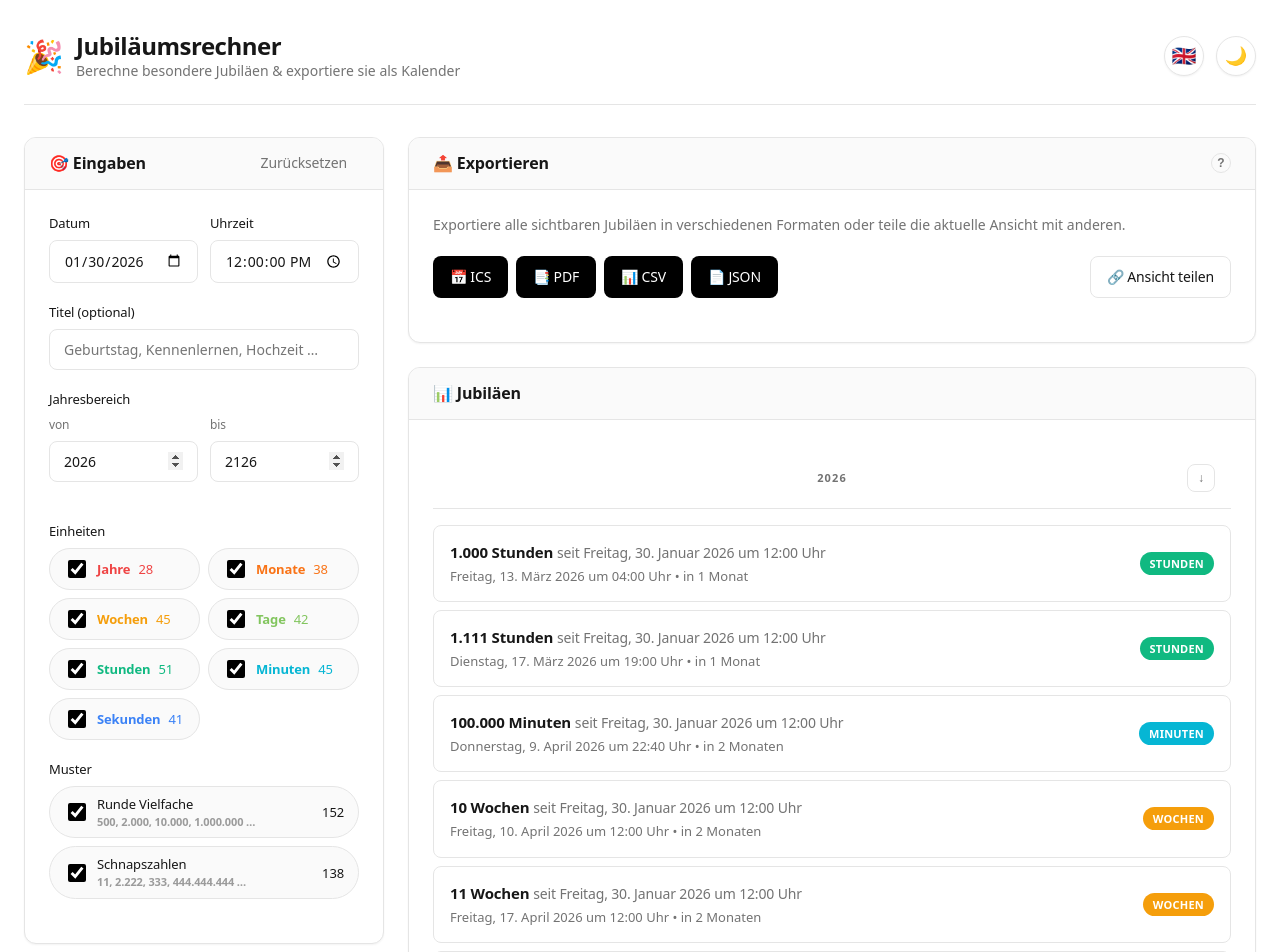
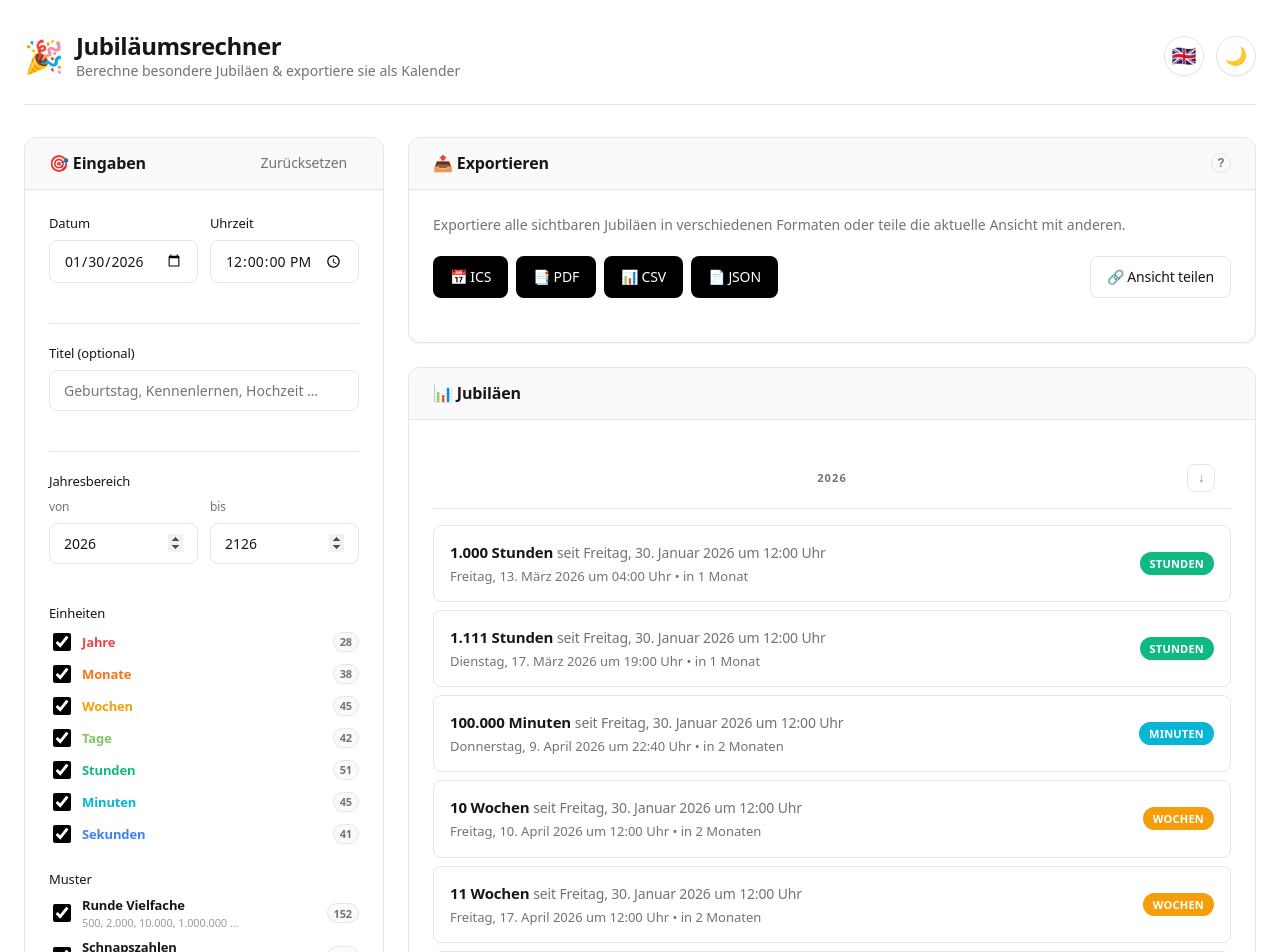
Before and after one commit to christianphilie/anniversary-calculator, a Vue app: page / in a window 1280 px wide. Shown: the top 952 px of the page. Built offline with nearby package versions, Linux system fonts and the light colour scheme.

Commit message:
feat: improve input panel layout and filter display
- Restore original field spacing (20px margin-bottom)
- Add visual dividers between input sections
- Increase spacing between units and patterns sections
- Hide filter count badges when count is 0
- Restore original label-small font size (12px)

```diff
--- a/src/styles/components/forms.css
+++ b/src/styles/components/forms.css
@@ -1,10 +1,26 @@
 /* ========= Form Components ========= */
+
+/* Input Sections */
+.input-section{
+  margin-bottom:20px;
+  padding-bottom:20px;
+  border-bottom:1px solid var(--border);
+}
+.input-section:last-child{
+  margin-bottom:0;
+  padding-bottom:0;
+  border-bottom:none;
+}
 
 /* Form Fields */
 form .field{
   display:grid;
   gap:8px;
   margin-bottom:20px;
+}
+/* More spacing between units and patterns */
+.input-section .field:nth-child(3){
+  margin-top:24px;
 }
 label{
   font-size:13px;
@@ -101,8 +117,8 @@ input[type="checkbox"]{
   gap:8px;
 }
 .chips-units{
-  display:grid;
-  grid-template-columns:repeat(2,1fr);
+  display:flex;
+  flex-direction:column;
   gap:8px;
 }
 .chips-patterns{
@@ -114,21 +130,12 @@ input[type="checkbox"]{
   display:inline-flex;
   align-items:center;
   gap:8px;
-  background:var(--panel);
-  border:1px solid var(--border);
-  padding:8px 14px;
-  border-radius:999px;
   font-size:13px;
   font-weight:500;
   user-select:none;
   cursor:pointer;
   transition:var(--transition);
-}
-.chip:hover{
-  background:var(--card);
-  border-color:var(--brand);
-  transform:translateY(-1px);
-  box-shadow:var(--shadow-sm);
+  position:relative;
 }
 .chip input{
   accent-color:currentColor;
@@ -162,4 +169,26 @@ input[type="checkbox"]{
 .chip.unit.weeks{color:var(--c-weeks)}
 .chip.unit.months{color:var(--c-months)}
 .chip.unit.years{color:var(--c-years)}
-.chip input:checked + span{font-weight:700}
+.chip.unit span{font-weight:700}
+.chip-pattern-label{
+  font-weight:700;
+}
+.chip-pattern-examples{
+  font-weight:400;
+}
+.chip-count{
+  font-size:11px;
+  color:var(--muted);
+  font-weight:700;
+  margin-left:auto;
+  padding-left:8px;
+  display:inline-flex;
+  align-items:center;
+  justify-content:center;
+  min-width:20px;
+  height:20px;
+  padding:0 6px;
+  border-radius:10px;
+  background:var(--panel);
+  border:1px solid var(--border);
+}
```
